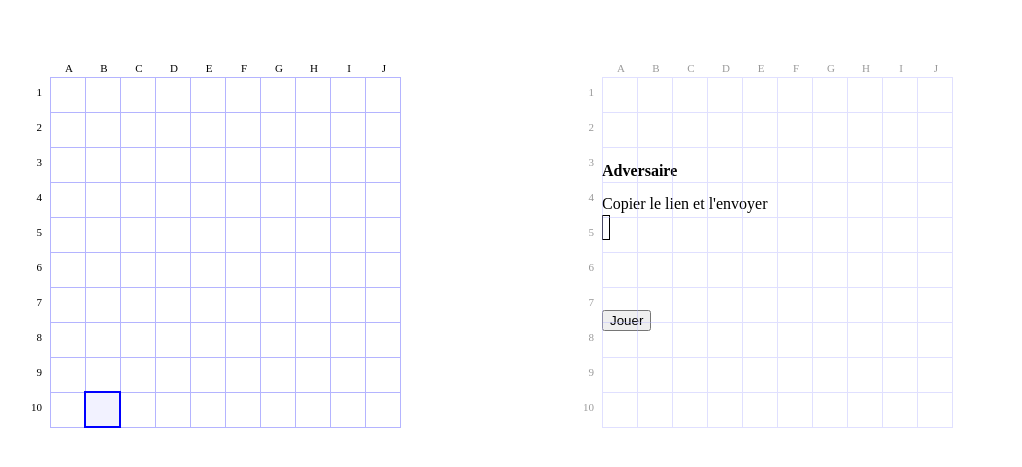
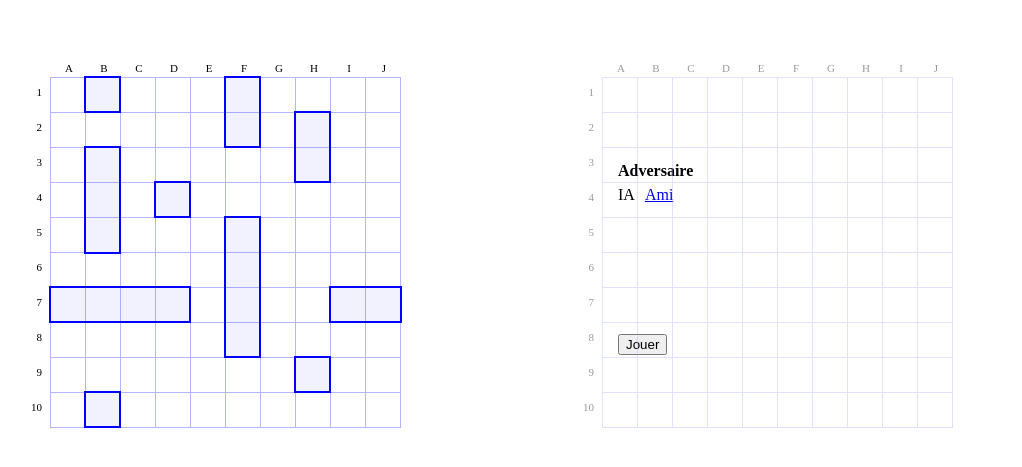
Before and after one commit to GatienB/Battleships, a plain HTML site: page front/board.html in a window 1280 px wide. Shown: the part 69-536 px from the top of the page, without its empty margins (38-1060 px from the left). Drawn offline with Linux system fonts and the light colour scheme.

Commit message:
game vs ia playable (random)

```diff
--- a/front/board.css
+++ b/front/board.css
@@ -19,6 +19,7 @@
     top: 20%;
     width: 100%;
     height: 50%;
+    padding-left: 1rem;
 }
 
 #play div {
@@ -27,6 +28,10 @@
     margin-bottom: 2%;
     /* background: none; */
     /* background-color: aqua; */
+}
+
+#play span>a~a {
+    margin-left: 10px;
 }
 
 #play-link>span {
@@ -250,3 +255,7 @@ header {
     align-self: flex-end;
     cursor: pointer;
 }
+
+.invisible {
+    visibility: hidden;
+}
--- a/front/board.html
+++ b/front/board.html
@@ -27,9 +27,10 @@
         <div id="rival-container" class="board__wait">
             <div id="play">
                 <div>
-                    <span><strong>Adversaire</strong></span>
+                    <div><strong>Adversaire</strong></div>
+                    <span><a>IA</a><a href="/">Ami</a></span>
                 </div>
-                <div id="play-link">
+                <div id="play-link" class="invisible">
                     <div>Copier le lien et l'envoyer</div>
                     <span></span>
                 </div>
--- a/front/board.js
+++ b/front/board.js
@@ -442,15 +442,15 @@ class Board {
         let rows = table.getElementsByTagName("tr");
 
         let boats = [
-            // [{ "y": 5, "x": 4 }, { "y": 5, "x": 6 }, { "y": 5, "x": 7 }, { "y": 5, "x": 5 }],
-            // [{ "y": 1, "x": 2 }, { "y": 1, "x": 3 }, { "y": 1, "x": 4 }],
-            // [{ "y": 0, "x": 6 }, { "y": 1, "x": 6 }, { "y": 2, "x": 6 }, { "y": 3, "x": 6 }],
-            // [{ "y": 8, "x": 6 }, { "y": 9, "x": 6 }],
-            // [{ "y": 5, "x": 0 }, { "y": 5, "x": 1 }],
-            // [{ "y": 7, "x": 1 }, { "y": 7, "x": 2 }],
-            // [{ "y": 7, "x": 8 }],
-            // [{ "y": 3, "x": 3 }],
-            // [{ "y": 1, "x": 0 }],
+            [{ "y": 5, "x": 4 }, { "y": 5, "x": 6 }, { "y": 5, "x": 7 }, { "y": 5, "x": 5 }],
+            [{ "y": 1, "x": 2 }, { "y": 1, "x": 3 }, { "y": 1, "x": 4 }],
+            [{ "y": 0, "x": 6 }, { "y": 1, "x": 6 }, { "y": 2, "x": 6 }, { "y": 3, "x": 6 }],
+            [{ "y": 8, "x": 6 }, { "y": 9, "x": 6 }],
+            [{ "y": 5, "x": 0 }, { "y": 5, "x": 1 }],
+            [{ "y": 7, "x": 1 }, { "y": 7, "x": 2 }],
+            [{ "y": 7, "x": 8 }],
+            [{ "y": 3, "x": 3 }],
+            [{ "y": 1, "x": 0 }],
             [{ "y": 1, "x": 9 }]
         ];
 
--- a/front/game.js
+++ b/front/game.js
@@ -8,12 +8,11 @@ class Game {
     idGame;
     isIaGame;
     constructor() {
-        this.isIaGame = true;
         console.log("Game");
         let div = document.getElementById("play-link");
         console.log(div);
         if (div) {
-            let t = div.getElementsByTagName("span")[0].innerText;
+            let t = div.getElementsByTagName("span")[0].innerHTML;
             let reg = t.match(/\/id(\d{6})$/);
             console.log(reg)
             if (reg && reg.length > 1) {
@@ -57,3 +56,17 @@ function play() {
 
 
 var game = new Game();
+let playDiv = document.getElementById("play");
+let isIa = false;
+if (playDiv) {
+    if (playDiv.children[0] && playDiv.children[0].children[1] &&
+        playDiv.children[0].children[1].children[0]) {
+        isIa = playDiv.children[0].children[1].children[0].getAttribute("href") == null;
+    }
+}
+console.log(isIa);
+if (!isIa) {
+    document.getElementById("play-link").classList.remove("invisible");
+} else {
+    game.isIaGame = true;
+}
```
Also changed, not shown: server/index.js (+8 -4 lines), server/socket_manager.ts (+6 -2 lines).
